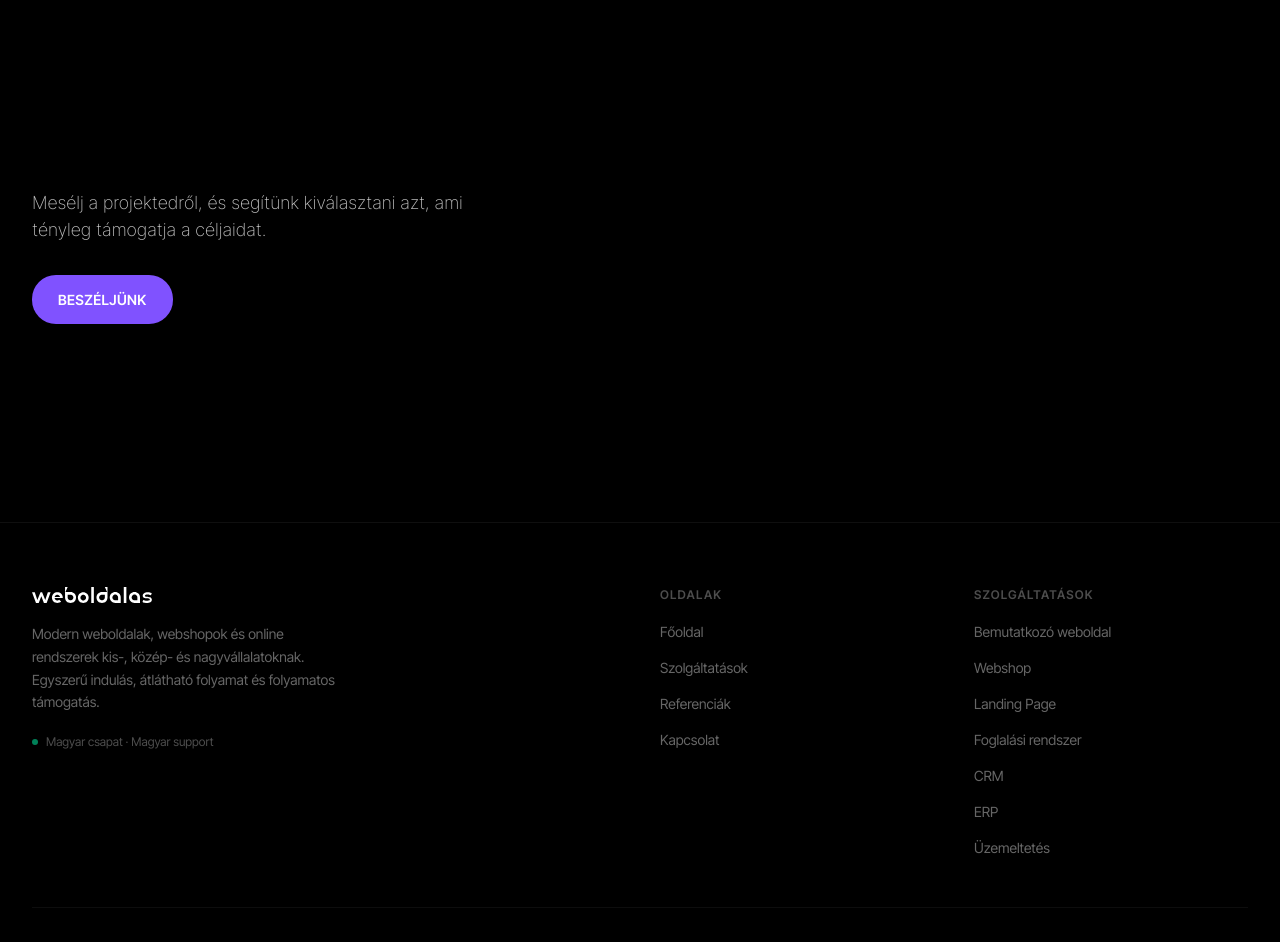
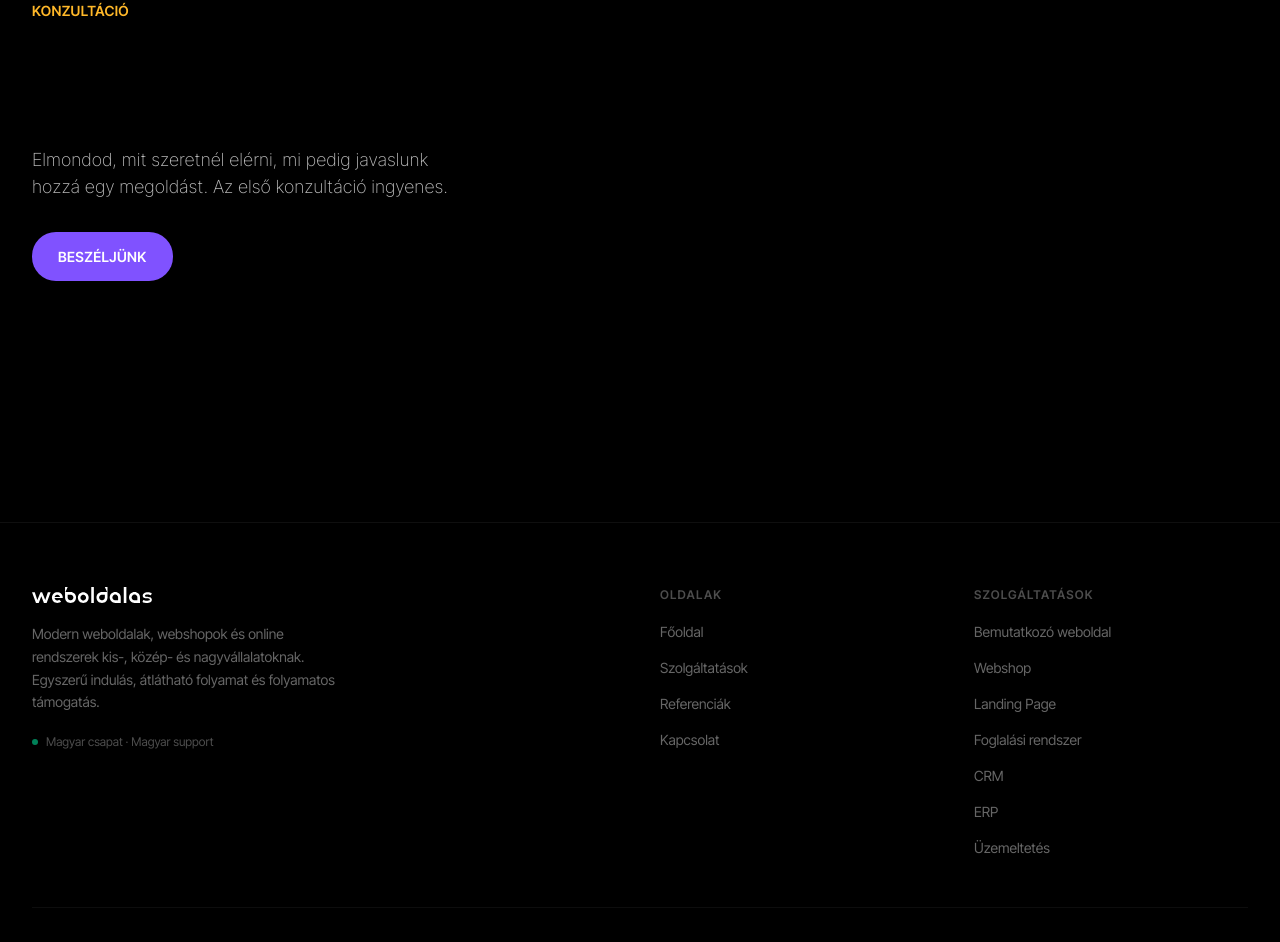
Before and after one commit to weboldalas/weboldalas, a Next.js app: page /szolgaltatasok in a window 1280 px wide. Shown: the part 4432-5374 px from the top of the page. Built offline with nearby package versions, Linux system fonts and the light colour scheme.

Commit message:
Reword the consultation box: "Beszéljük át."
Replaces "Nem tudod, melyik kell?" in the mega menu and on the services page.

Co-Authored-By: Claude Opus 5.5 <noreply@anthropic.com>
Claude-Session: https://claude.ai/code/session_0111R2h8kydiYYgKNdeRrM9j

```diff
--- a/src/app/(public)/szolgaltatasok/page.tsx
+++ b/src/app/(public)/szolgaltatasok/page.tsx
@@ -104,9 +104,9 @@ export default function SzolgaltatasokPage() {
           <div data-particles="chat" aria-hidden className="h-[30svh] min-h-[220px] lg:order-2 lg:h-[min(520px,66svh)]" />
           <div className="lg:order-1">
             <Label>Konzultáció</Label>
-            <h2 className="void-reveal mt-5 text-heading-sm sm:text-heading lg:text-heading-lg">Nem tudod, melyik kell?</h2>
+            <h2 className="void-reveal mt-5 text-heading-sm sm:text-heading lg:text-heading-lg">Beszéljük át.</h2>
             <p className="text-body font-extralight mt-5 max-w-md text-silver-mist">
-              Mesélj a projektedről, és segítünk kiválasztani azt, ami tényleg támogatja a céljaidat.
+              Elmondod, mit szeretnél elérni, mi pedig javaslunk hozzá egy megoldást. Az első konzultáció ingyenes.
             </p>
             <div className="mt-8"><Link href="/kapcsolat" className="void-button">Beszéljünk</Link></div>
           </div>
--- a/src/components/public/PublicNav.tsx
+++ b/src/components/public/PublicNav.tsx
@@ -214,8 +214,8 @@ export function PublicNav() {
                 <div className="flex flex-col justify-between rounded-[22px] border border-white/[0.07] bg-[#111116] p-6">
                   <div>
                     <p className="text-caption font-semibold uppercase tracking-nav-label text-saffron-spark">Konzultáció</p>
-                    <p className="mt-3 text-heading-2xs text-white">Nem tudod, melyik kell?</p>
-                    <p className="mt-2 text-[13px] leading-relaxed text-ash-gray">Mesélj a projektedről, és segítünk kiválasztani, ami tényleg támogatja a céljaidat.</p>
+                    <p className="mt-3 text-heading-2xs text-white">Beszéljük át.</p>
+                    <p className="mt-2 text-[13px] leading-relaxed text-ash-gray">Elmondod, mit szeretnél elérni, mi pedig javaslunk hozzá egy megoldást. Az első konzultáció ingyenes.</p>
                   </div>
                   <div className="mt-6 space-y-1">
                     <Link href="/kapcsolat" onClick={() => setMega(false)} className="group flex items-center justify-between rounded-xl px-3 py-2.5 text-sm text-white transition-colors hover:bg-white/[0.05]">
```
